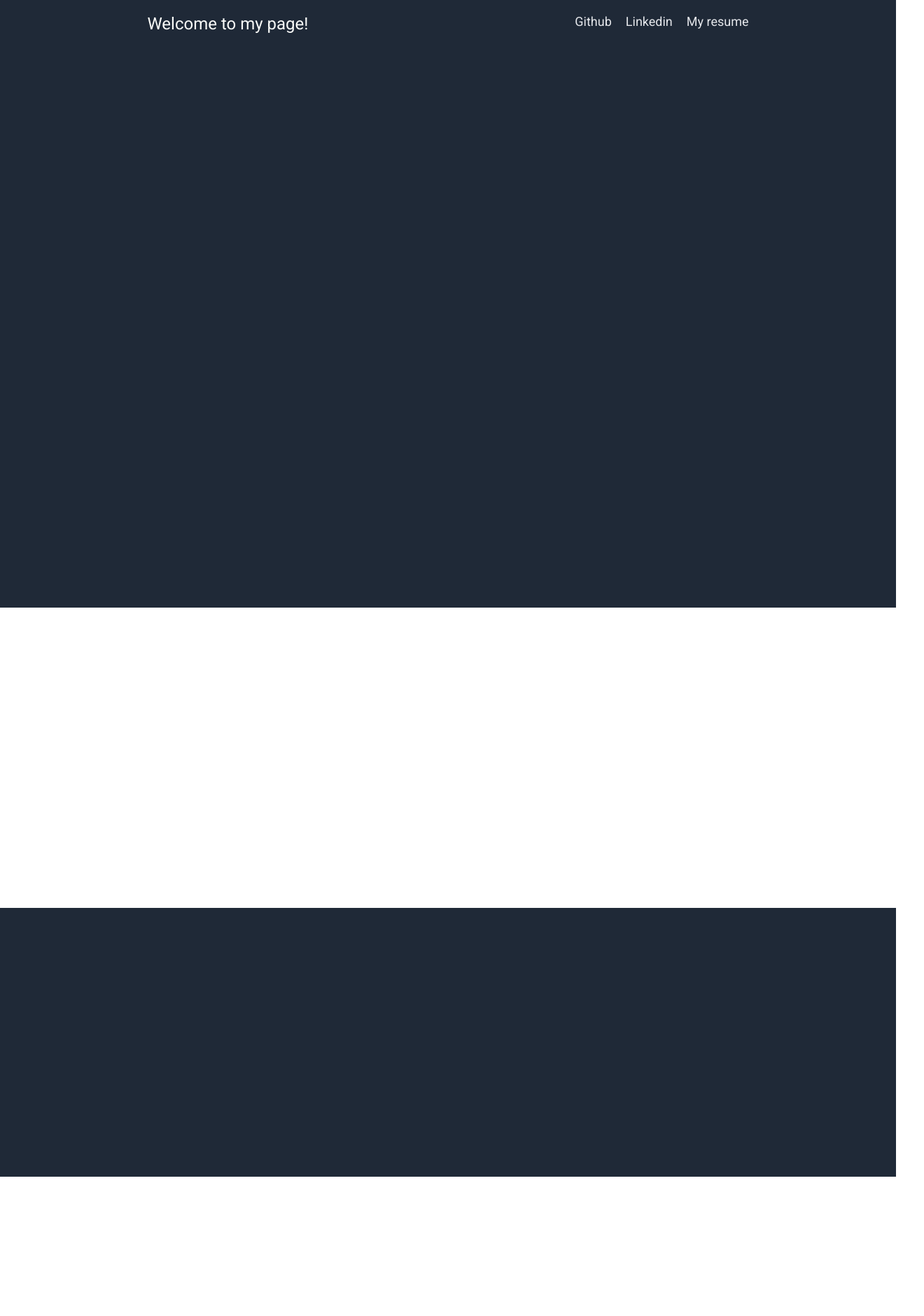
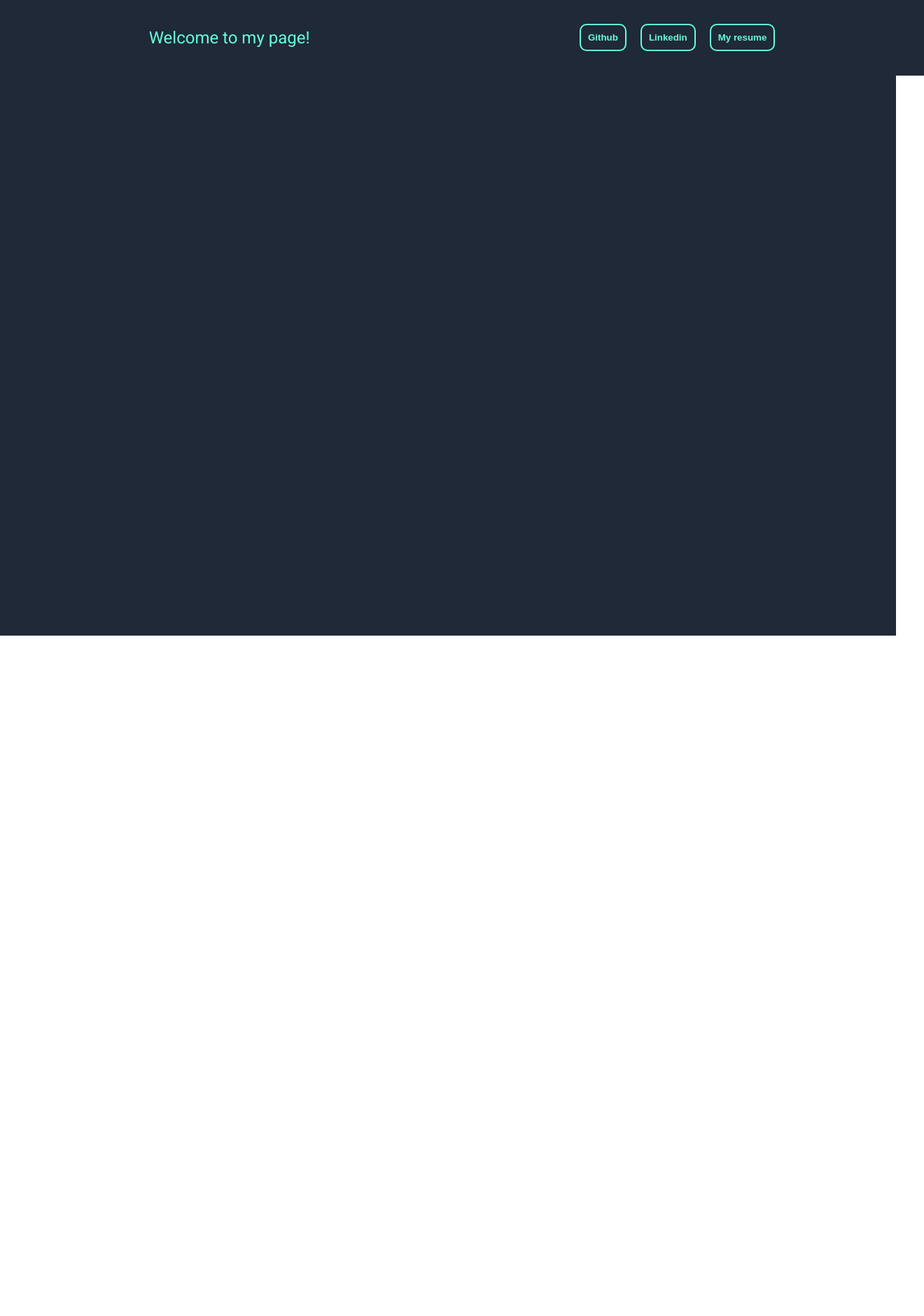
Before and after one commit to Chris-Wagg/personal-website-v3, a React (Create React App) app in the folder personal-website/: page / in a window 1280 px wide. Shown: the top 1880 px of the page at 70% size, 1320 px wide, since content can reach past the window. After the commit the page ends 908 px from the top, so only its background shows below. Built offline with nearby package versions, Linux system fonts and the light colour scheme.

Commit message:
header styling fixed, started to add main section

```diff
--- a/personal-website/src/App.css
+++ b/personal-website/src/App.css
@@ -26,6 +26,7 @@ body {
 	font-size: 48px;
 	font-weight: 700;
 	padding-bottom: 20px;
+	margin: 0;
 }
 .main-text-blue {
 	color: #1f2937;
@@ -38,183 +39,52 @@ body {
 	color: #e5e7eb;
 	font-size: 18px;
 	padding-bottom: 20px;
+	font-weight: 300;
 }
 
-.header {
+.nav {
 	display: flex;
 	justify-content: space-around;
+	align-items: center;
 	background-color: #1f2937;
-	color: #e5e7eb;
 	padding: 20px;
+	width: 100%;
 }
 
-.header > .header-text {
-	color: #f9faf8;
+.nav > .nav-text > h1 {
+	color: #64ffda;
 	font-size: 24px;
+	font-weight: 400;
 }
 
-.header-links {
+.nav-links {
 	display: flex;
 	gap: 20px;
+	align-items: flex-start;
 }
 
-.header-links > div > a {
+.nav-links > div > a {
 	text-decoration: none;
-	color: #e5e7eb;
-	font-size: 18px;
-}
-
-.container-one {
-	display: flex;
-	background-color: #1f2937;
-	justify-content: space-evenly;
-	align-items: center;
-	height: 100vh;
-}
-
-.container-one > .spacemaker {
-	width: 400px;
-}
-
-.container-one-main-content {
-	display: flex;
-	flex-direction: column;
-	align-content: flex-start;
-	width: 400px;
-	height: auto;
-	padding-bottom: 100px;
-	padding-top: 100px;
 }
 
 button {
-	background-color: #3882f6;
+	background-color: #1f2937;
 	color: white;
-	width: 100px;
+	width: auto;
 	height: auto;
 	border-radius: 10px;
-	margin-top: 20px;
 	padding: 10px;
 	font-weight: 900;
+	border: 2px solid #64ffda;
 }
 
-.container-two {
-	padding-top: 50px;
-	display: flex;
-	flex-direction: column;
-	align-items: center;
-	padding-bottom: 70px;
+a {
+	text-decoration: none;
+	color: #64ffda;
 }
 
-.container-two > .main-text {
-	color: #1f2937;
+.intro-content {
+	width: 100%;
+	height: 100vh;
+	background-color: #1f2937;
 }
-.image-box > .secondary-text {
-	padding-top: 15px;
-	color: #1f2937;
-}
-
-.box-container {
-	display: flex;
-	gap: 50px;
-	flex-wrap: wrap;
-	justify-content: center;
-}
-
-.image-box {
-	display: flex;
-	flex-direction: column;
-	align-items: center;
-}
-
-.container-three {
-	background-color: #1f2937;
-	color: white;
-	display: flex;
-	flex-direction: column;
-	justify-content: center;
-	align-items: center;
-	font-weight: 500;
-	font-style: italic;
-	align-items: flex-end;
-	padding-left: 500px;
-	padding-right: 500px;
-	padding-top: 50px;
-}
-
-.image-container {
-	width: 150px;
-	height: 150px;
-	border: 3px solid #1f2937;
-	border-radius: 15px;
-}
-
-.container-four {
-	display: flex;
-	background-color: #3882f6;
-	border-radius: 15px;
-	margin: 100px;
-	justify-content: center;
-	align-items: center;
-	width: 700px;
-	height: 200px;
-}
-
-.container-four-main-content {
-	display: flex;
-	padding: 50px;
-}
-
-.container-four > button {
-	margin: 0;
-	margin-right: 30px;
-	border: 2px solid white;
-}
-
-.container-four-left-content {
-	display: flex;
-	flex-direction: column;
-	color: white;
-}
-
-.container-four-left-content > .main-text {
-	font-size: 24px;
-}
-
-.footer {
-	display: flex;
-	justify-content: center;
-	align-items: center;
-	background-color: #1f2937;
-	color: #f9faf8;
-	padding: 20px;
-}
-
-.outer-container {
-	display: flex;
-	justify-content: center;
-	align-items: center;
-}
-
-.inner-container {
-	display: flex;
-	justify-content: space-around;
-	align-items: center;
-	gap: 50px;
-	padding: 50px;
-	background-color: #3882f6;
-	width: 600px;
-	height: 100px;
-	margin-top: 100px;
-	margin-bottom: 100px;
-	border-radius: 15px;
-}
-
-.inner-container > button {
-	margin: 0;
-	margin-right: 30px;
-	border: 2px solid white;
-}
-
-.left-content > .main-text {
-	font-size: 24px;
-}
--- a/personal-website/src/components/Home.jsx
+++ b/personal-website/src/components/Home.jsx
@@ -14,20 +14,20 @@ export default function Home() {
 
 	return (
 		<>
-			<div className="container-one">
+			<section className="intro-content">
 				<div className="hidden">
-					<div className="container-one-main-content">
-						<div className="main-text">Aspiring Web Developer!</div>
-						<div className="secondary-text">
+					<h1 className="main-text">Chris Wagg - Aspiting web developer</h1>
+					<h2 className="secondary-text">
+						<div>
 							Thanks for checking out my website. It's not much, but it's honest
 							work.
 						</div>
-						<div className="secondary-text">
+						<div>
 							I am a front end web developer with a background in hospitality
 							who enjoyes problem solving, teaching and developing leadership
 							skills.
 						</div>
-						<div className="secondary-text">
+						<div>
 							I find my passion for tech in the front end, specifically in UI
 							design and implementation. I have always tended toward more
 							creative outlets that have a degree of skill and find coding to be
@@ -35,67 +35,10 @@ export default function Home() {
 							together and tweaking those small details to make it extra
 							special.
 						</div>
-						<div className="secondary-text">
-							Check out some of my stuff down below!
-						</div>
-					</div>
+						<div>Check out some of my stuff down below!</div>
+					</h2>
 				</div>
-			</div>
-			<div class="container-two">
-				<section class="hidden">
-					<div class="main-text">
-						<div className="main-text-blue">some random information</div>
-					</div>
-					<div class="box-container">
-						<div class="image-box">
-							<div class="image-container"></div>
-							<div class="secondary-text">this is the image subtext</div>
-						</div>
-						<div class="image-box">
-							<div class="image-container"></div>
-							<div class="secondary-text">this is the image subtext</div>
-						</div>
-						<div class="image-box">
-							<div class="image-container"></div>
-							<div class="secondary-text">this is the image subtext</div>
-						</div>
-						<div class="image-box">
-							<div class="image-container"></div>
-							<div class="secondary-text">this is the image subtext</div>
-						</div>
-					</div>
-				</section>
-			</div>
-
-			<div class="container-three">
-				<section class="hidden">
-					<div class="secondary-text">
-						Lorem ipsum dolor sit amet, consectetur adipiscing elit. Nunc ex ex,
-						convallis id est non, fermentum consequat enim. Morbi fringilla nibh
-						non leo feugiat, vel sagittis risus suscipit. Ut luctus mauris
-						mauris, quis ullamcorper eros suscipit sit amet. Suspendisse id sem
-						aliquet, tincidunt ipsum at, molestie erat. Fusce dignissim lorem
-						sed quam commodo, vel cursus risus tempor. Nullam vitae est nibh.
-						Sed eu tincidunt nunc.
-					</div>
-					<div class="secondary-text right">- Abe Lincon</div>
-				</section>
-			</div>
-
-			<div class="outer-container">
-				<section class="hidden">
-					<div class="inner-container">
-						<div class="left-content">
-							<div class="main-text">This is a call to action</div>
-							<div class="secondary-text">
-								Lorem ipsum dolor sit amet, consectetur adipiscing elit.
-							</div>
-						</div>
-						<button>button</button>
-					</div>
-				</section>
-			</div>
-			<div class="footer">footer here</div>
+			</section>
 		</>
 	)
 }
--- a/personal-website/src/components/NavBar.jsx
+++ b/personal-website/src/components/NavBar.jsx
@@ -3,23 +3,23 @@ import React from 'react'
 export default function NavBar() {
 	return (
 		<>
-			<div class="header">
-				<div class="header-text">
-					<div>Welcome to my page!</div>
-				</div>
-				<div class="header-links">
-					<div>
+			<div class="nav">
+				<section class="nav-text">
+					<h1>Welcome to my page!</h1>
+				</section>
+				<section class="nav-links">
+					<button>
 						<a href="https://github.com/Chris-Wagg">Github</a>
-					</div>
-					<div>
+					</button>
+					<button>
 						<a href="https://www.linkedin.com/in/chriswagg">Linkedin</a>
-					</div>
-					<div>
+					</button>
+					<button>
 						<a href="Chris Wagg CV.docx.pdf" download>
 							My resume
 						</a>
-					</div>
-				</div>
+					</button>
+				</section>
 			</div>
 		</>
 	)
```
